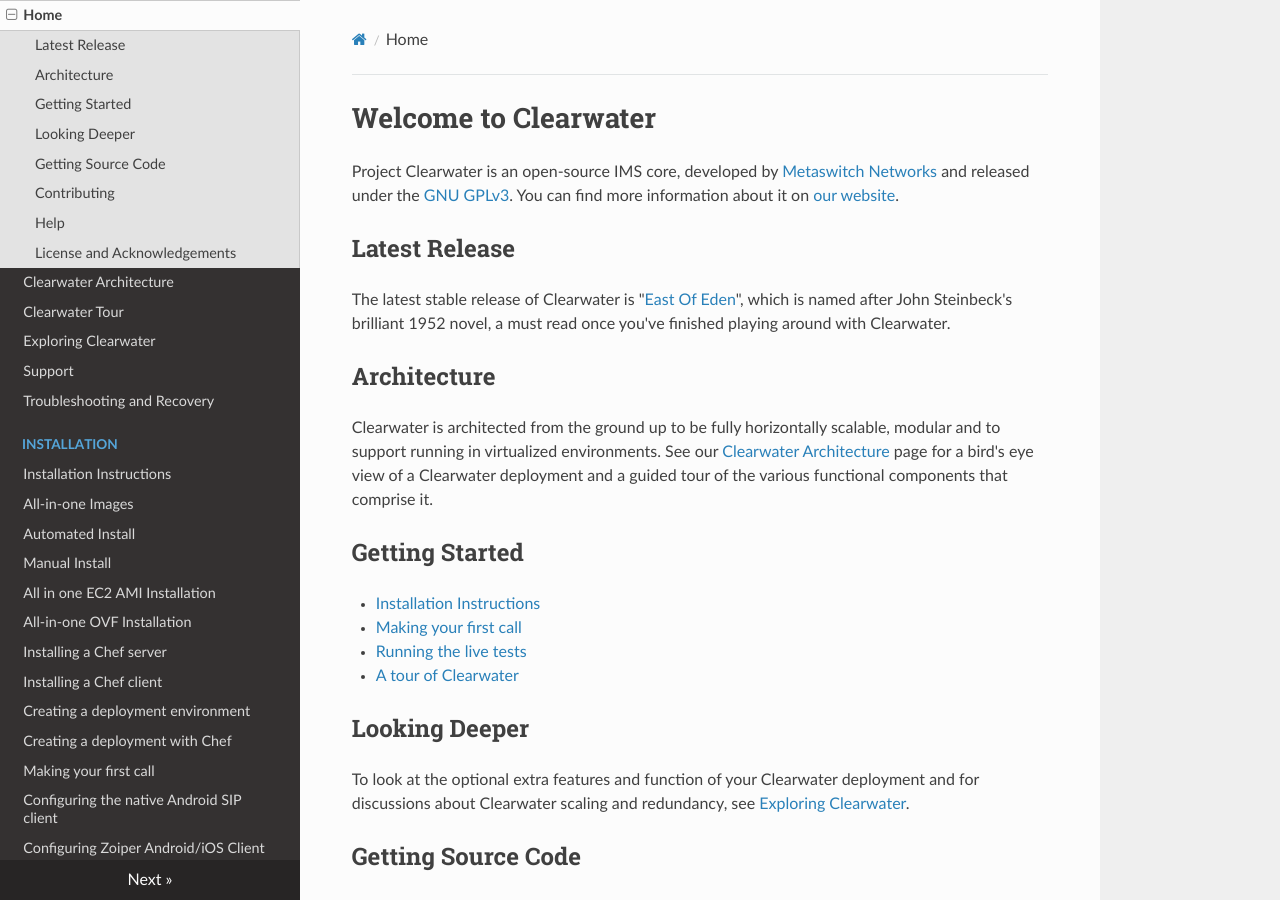
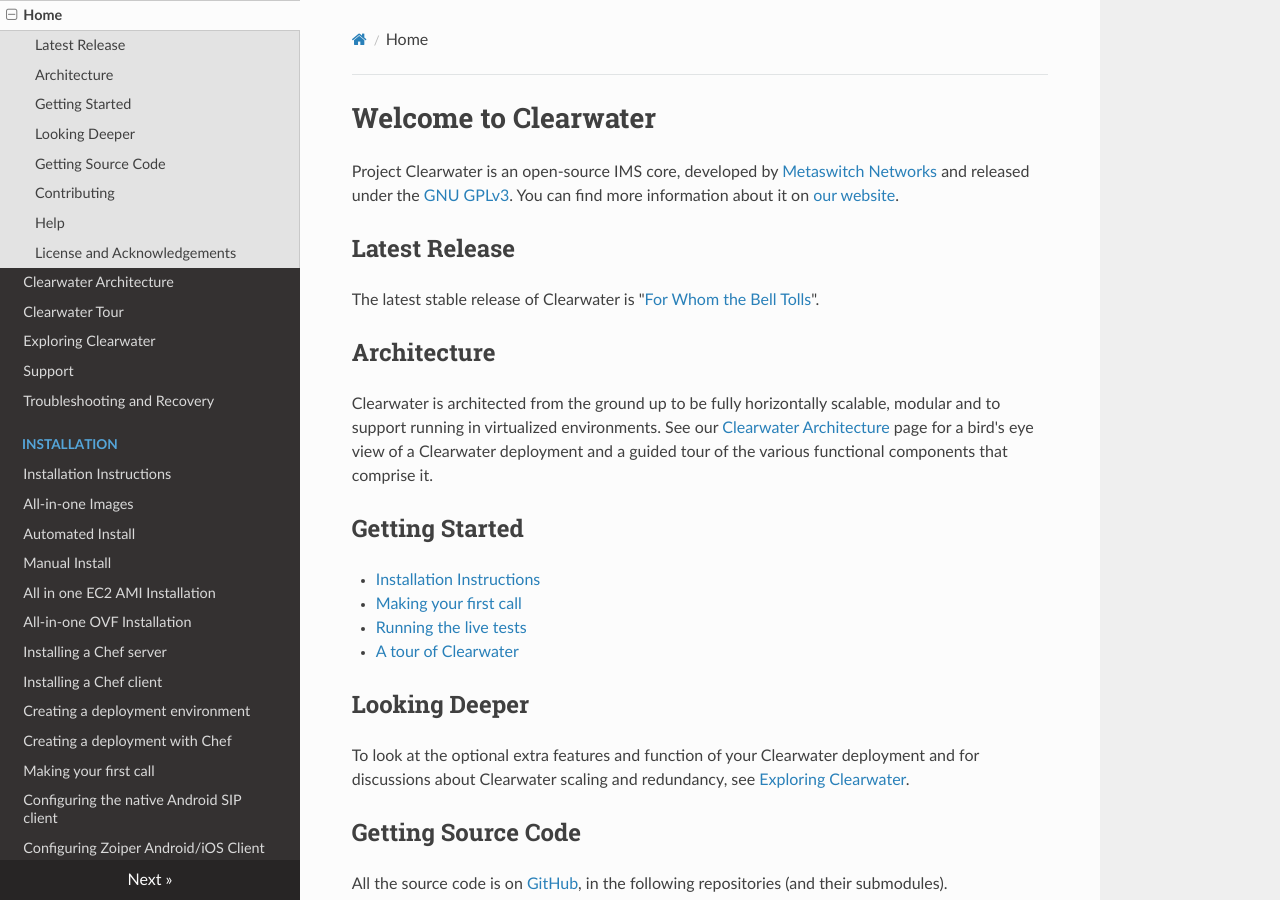
Before and after one commit to Metaswitch/clearwater-readthedocs, an MkDocs documentation site: the page built from docs/index.md, in a window 1280 px wide and 900 px high. Built offline with MkDocs 1.6.1, drawn with Linux system fonts in a browser that asks for light colours; nearby versions of some CDN libraries; old or Windows-style settings are respelled for this version of MkDocs.

Commit message:
Update current release

```diff
--- a/docs/index.md
+++ b/docs/index.md
@@ -4,7 +4,7 @@ Project Clearwater is an open-source IMS core, developed by [Metaswitch Networks
 
 ## Latest Release
 
-The latest stable release of Clearwater is "[East Of Eden](http://www.goodreads.com/book/show/4406.East_of_Eden)", which is named after John Steinbeck's brilliant 1952 novel, a must read once you've finished playing around with Clearwater.
+The latest stable release of Clearwater is "[For Whom the Bell Tolls](http://www.goodreads.com/book/show/46170.For_Whom_the_Bell_Tolls)".
 
 ## Architecture
 
```
